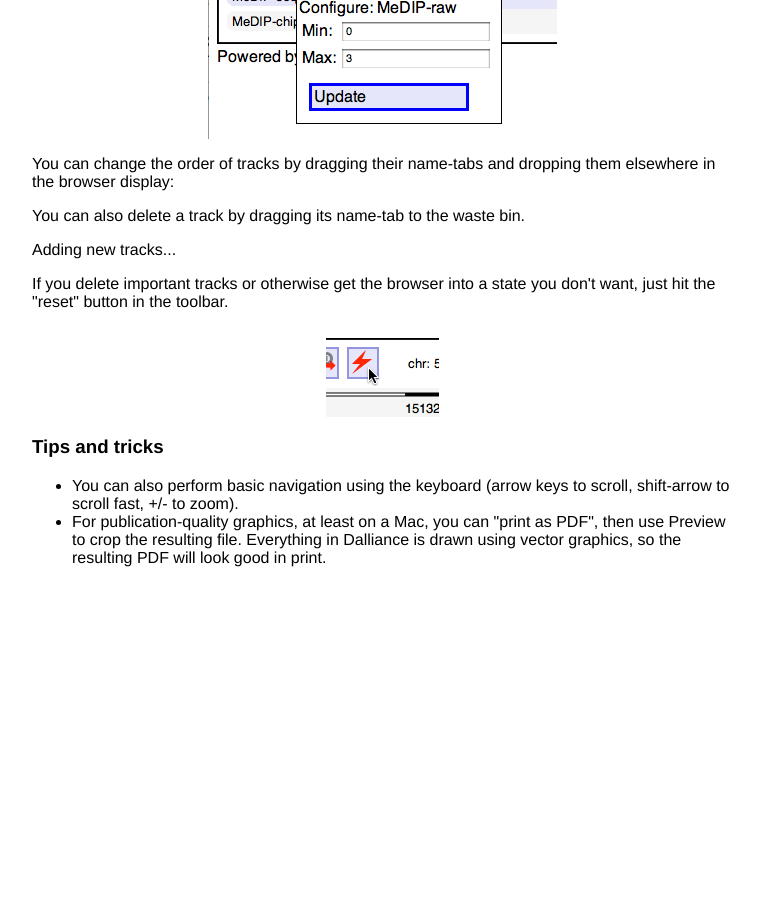
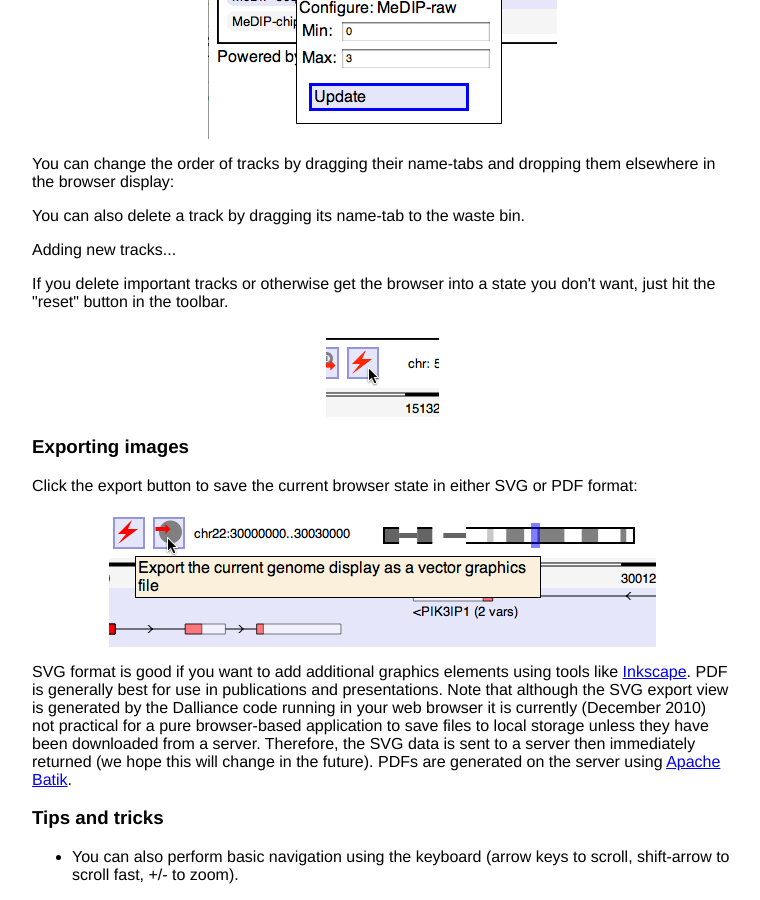
Before and after one commit to dasmoth/dalliance, a Jekyll site: the page built from web/docs.html, in a window 1280 px wide and 900 px high, scrolled down 2877 px. Shown: the whole window, without its empty margins (378-1138 px from the left). Built offline with Jekyll 4.4.1, drawn with Linux system fonts in a browser that asks for light colours; before the commit the page ends 3460 px from its top, so only the background shows below that.

Commit message:
Website updates.

```diff
--- a/web/about.html
+++ b/web/about.html
@@ -38,7 +38,7 @@ database <a href="#pubmed_9016544">(Hubbard, et al, 1995)</a></p>
 Special thanks to all our users, especially those who've provided feedback about early versions of Dalliance:
 </p>
 <p style="margin-left: 30px">
-Guillermo Carbajosa, Nicole Cheung, Claire Chewapreecha, Alex Down, Mike Gilchrist, Jing Su, Jonathan Warren
+Guillermo Carbajosa, Nicole Cheung, Claire Chewapreecha, Alex Down, Mike Gilchrist, Jing Su, Vardhman Rakyan, Jonathan Warren
 </p>
 
 <h3>References:</h3>
--- a/web/docs.html
+++ b/web/docs.html
@@ -128,9 +128,27 @@ just hit the "reset" button in the toolbar.
 
 <img src="reset.png" />
 
+<h3>Exporting images</h3>
+
+<p>
+Click the export button to save the current browser state in either SVG or PDF format:
+<p>
+
+<img src="export.png" />
+
+<p>
+SVG format is good if you want to add additional graphics elements using tools like
+<a href="http://www.inkscape.org/">Inkscape</a>.  PDF is generally best for use in publications
+and presentations.  Note that although the SVG export view is generated by the Dalliance
+code running in your web browser it is currently (December 2010) not practical for a
+pure browser-based application to save files to local storage unless they have been
+downloaded from a server.  Therefore, the SVG data is sent to a server then immediately
+returned (we hope this will change in the future).  PDFs are generated on the server using
+<a href="http://batik.apache.org/">Apache Batik</a>.
+</p>
+
 <h3>Tips and tricks</h3>
 
 <ul>
 <li>You can also perform basic navigation using the keyboard (arrow keys to scroll, shift-arrow to scroll fast, +/- to zoom).</li>
-<li>For publication-quality graphics, at least on a Mac, you can "print as PDF", then use Preview to crop the resulting file.  Everything in Dalliance is drawn using vector graphics, so the resulting PDF will look good in print.</lI.
 </ul>
```
Also changed, not shown: web/export.png (added).
